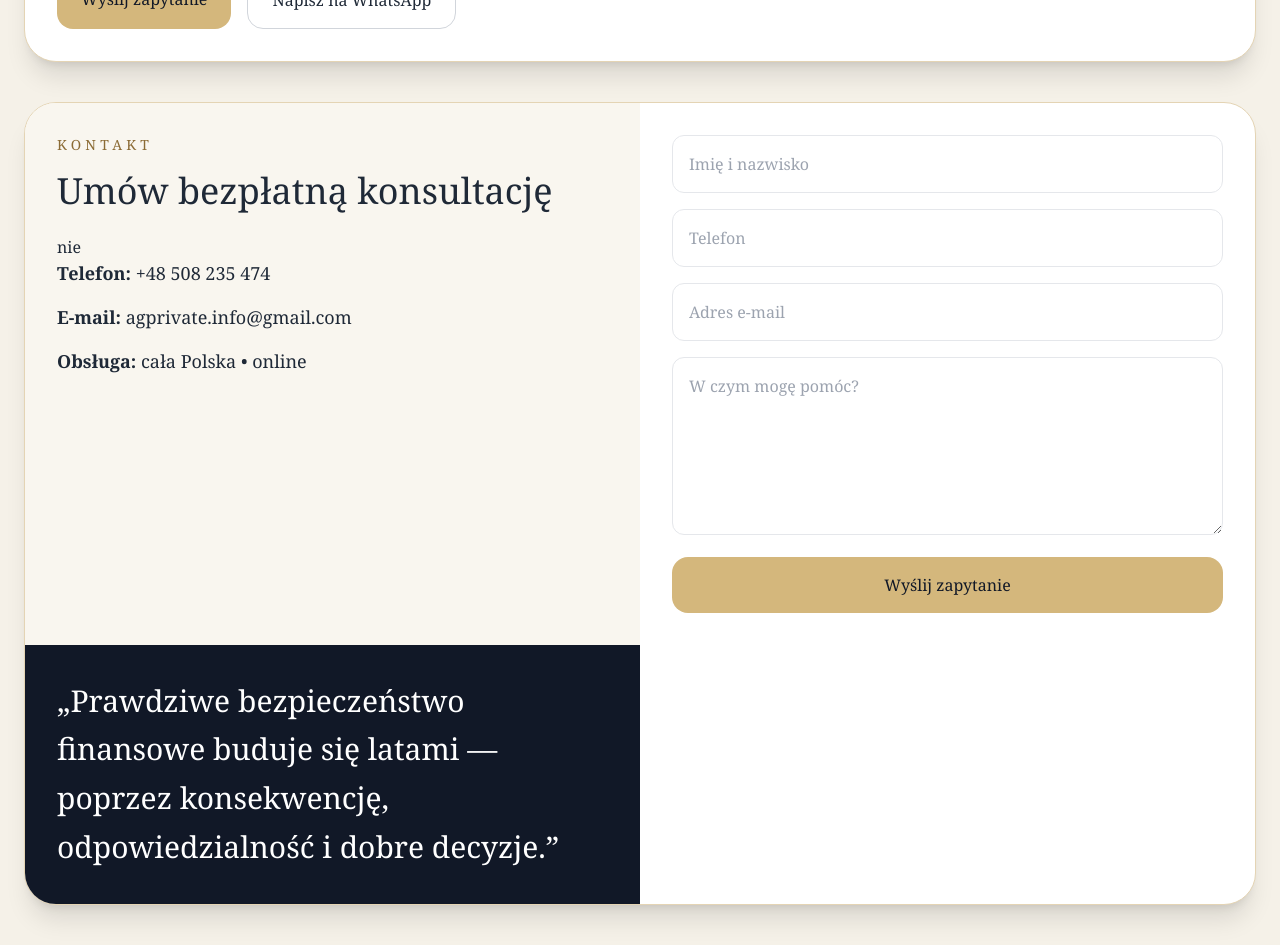
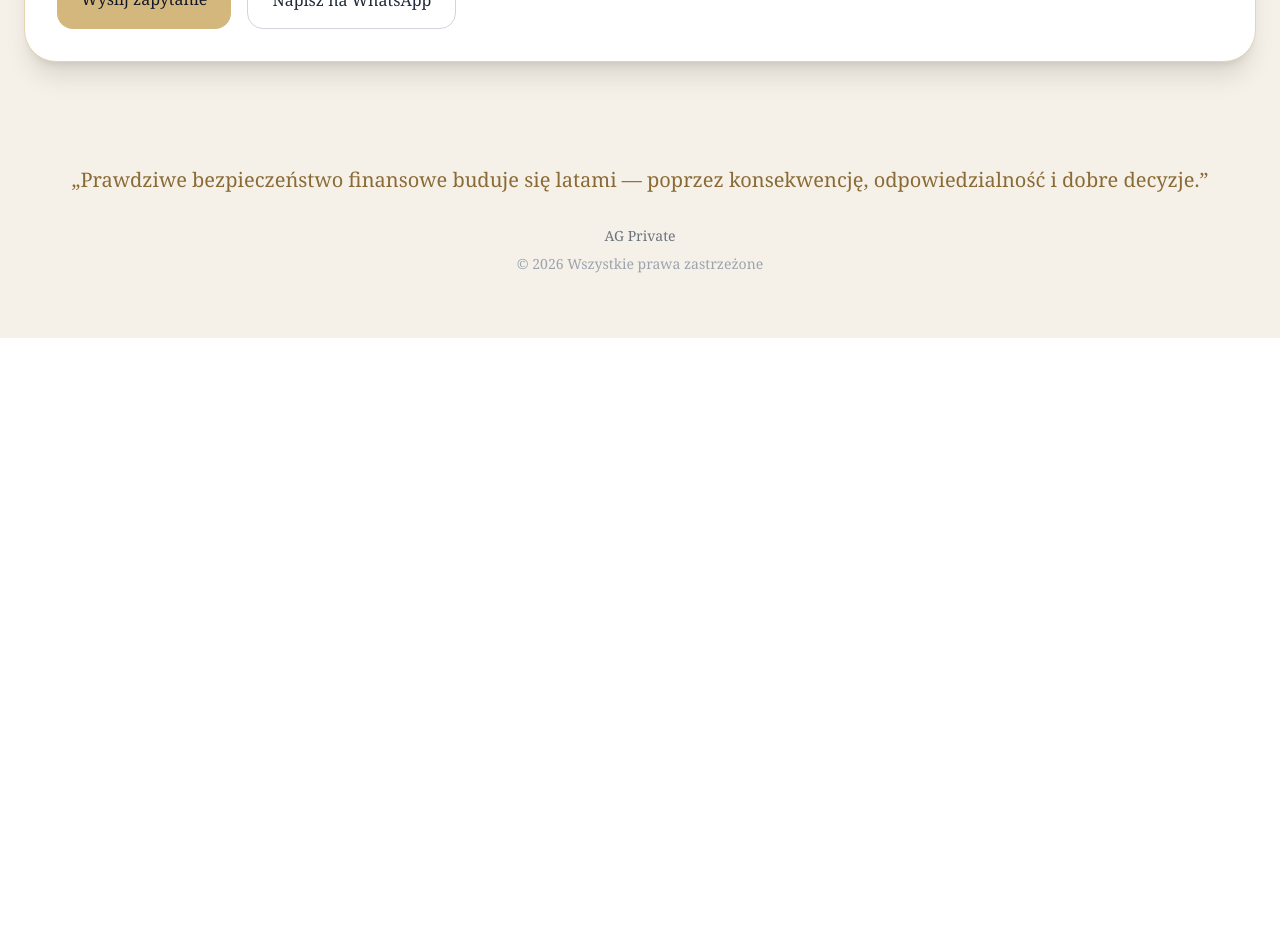
Before and after one commit to Angon777/Agprivate.pl, a Next.js app in the folder agprivate-site/: page / in a window 1280 px wide. Shown: the part 3020-3965 px from the top of the page. After the commit the page ends 3358 px from the top, so only its background shows below. Built offline with nearby package versions, Linux system fonts and the light colour scheme.

Commit message:
Update page.js

```diff
--- a/agprivate-site/app/page.js
+++ b/agprivate-site/app/page.js
@@ -572,7 +572,7 @@ export default function OldMoneyInsuranceLanding() {
 
             <input
               type="text"
-              placeholder="Imię"
+              placeholder="Imię i Nazwisko"
               className="border rounded-xl p-3"
             />
 
@@ -613,99 +613,23 @@ export default function OldMoneyInsuranceLanding() {
 
       </section>
 
-      {/* KONTAKT */}
+<footer className="text-center py-16">
 
-      <section className="max-w-7xl mx-auto px-6 pb-10">
+  <div className="text-xl mb-4 text-[#8b6b35]">
+    „Prawdziwe bezpieczeństwo finansowe buduje się latami — poprzez konsekwencję, odpowiedzialność i dobre decyzje.”
+  </div>
 
-        <div className="bg-white rounded-[32px] border border-[#e4d4b4] shadow-xl overflow-hidden">
+  <div className="text-sm text-gray-500 mt-8">
+    AG Private
+  </div>
 
-          <div className="grid lg:grid-cols-2">
+  <div className="text-sm text-gray-400 mt-2">
+    © 2026 Wszystkie prawa zastrzeżone
+  </div>
 
-            <div className="p-8 bg-[#f9f6ef]">
+</footer>
 
-              <div className="uppercase tracking-[0.3em] text-sm text-[#8b6b35]">
-                Kontakt
-              </div>
 
-              <h2 className="text-4xl mt-4 mb-6">
-                Umów bezpłatną konsultację
-              </h2>
-nie
-              <div className="space-y-4 text-lg">
-
-                <div>
-                  <strong>Telefon:</strong>
-                  {' '}+48 508 235 474
-                </div>
-
-                <div>
-                  <strong>E-mail:</strong>
-                  {' '}agprivate.info@gmail.com
-                </div>
-
-                <div>
-                  <strong>Obsługa:</strong>
-                  {' '}cała Polska • online
-                </div>
-
-              </div>
-
-            </div>
-
-                                <div className="p-8">
-
-              <input
-                type="text"
-                placeholder="Imię i nazwisko"
-                className="w-full border rounded-xl p-4 mb-4"
-              />
-
-              <input
-                type="tel"
-                placeholder="Telefon"
-                className="w-full border rounded-xl p-4 mb-4"
-              />
-
-              <input
-                type="email"
-                placeholder="Adres e-mail"
-                className="w-full border rounded-xl p-4 mb-4"
-              />
-
-              <textarea
-                placeholder="W czym mogę pomóc?"
-                rows="6"
-                className="w-full border rounded-xl p-4 mb-4"
-              />
-
-              <button
-                className="w-full bg-[#d4b77c] text-[#111827] py-4 rounded-2xl font-medium"
-              >
-                Wyślij zapytanie
-              </button>
-
-            </div>
-            <div className="bg-[#111827] text-white p-8 flex items-center">
-
-              <div>
-
-                <div className="text-3xl leading-relaxed">
-
-                  „Prawdziwe bezpieczeństwo finansowe
-                  buduje się latami — poprzez konsekwencję,
-                  odpowiedzialność i dobre decyzje.”
-
-                </div>
-
-              </div>
-
-            </div>
-
-          </div>
-
-        </div>
-
-      </section>
 
     </div>
   )
```
